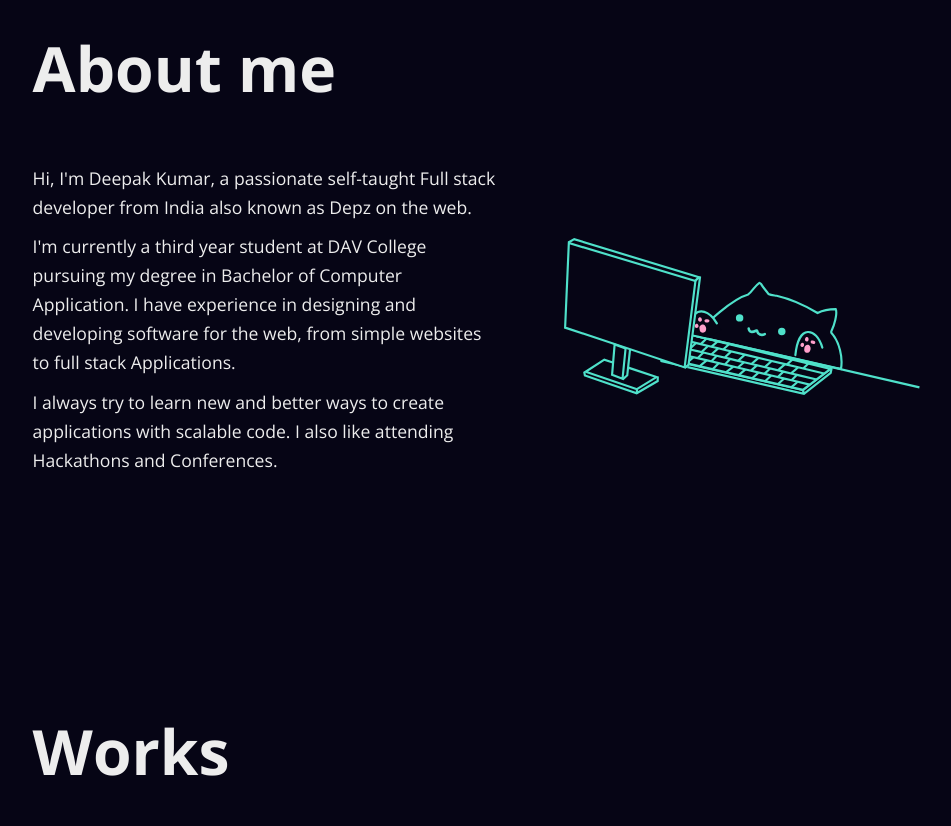
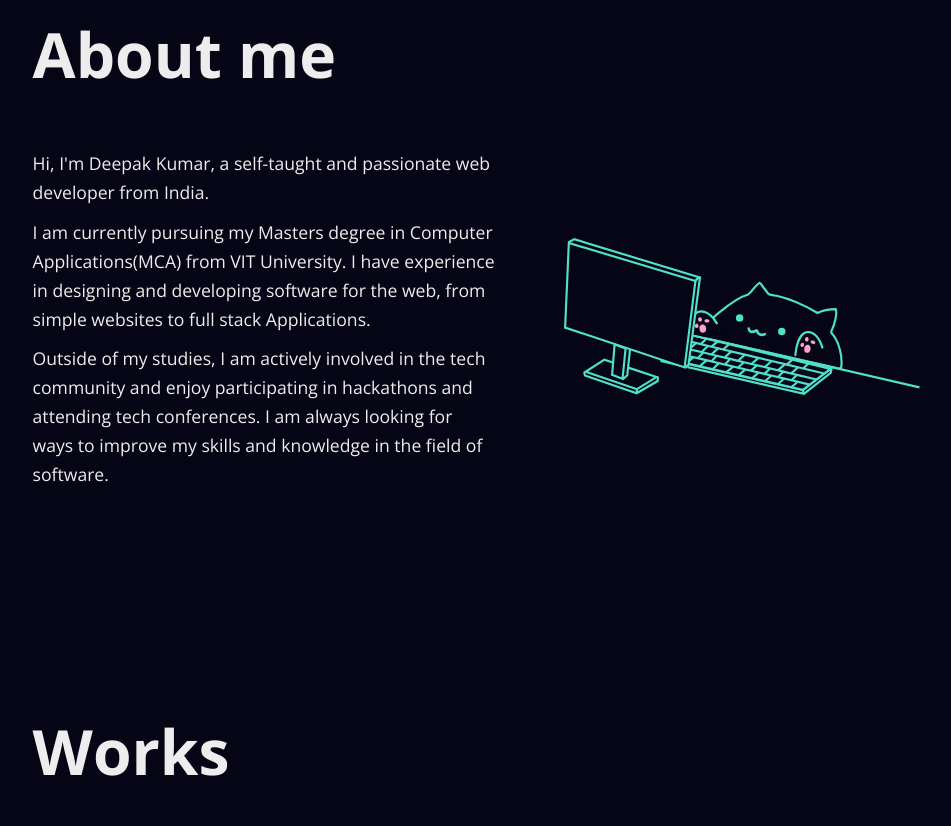
Before and after one commit to DepzXD/Portfolio, a Gatsby site: page / in a window 1280 px wide. Shown: the part 954-1780 px from the top of the page, without its empty margins (180-1131 px from the left). Built offline with nearby package versions, Linux system fonts and the light colour scheme; Gatsby itself is replaced by a stand-in of ours.

Commit message:
updated content.

```diff
--- a/src/components/Nav.js
+++ b/src/components/Nav.js
@@ -170,7 +170,7 @@ const Nav = () => {
           Contact
         </NavLink>
         <NavLinkExternal
-          to="https://drive.google.com/file/d/1FT2aI70X0oZFoZUDbx5-An9C11xGEvUY/view?usp=sharing"
+          to="https://drive.google.com/file/d/1u_wI-uehrAA6vrmqm9oLZtaWR5LssV0H/view?usp=sharing"
           target="_blank"
           onClick={() => setToggleBtn(false)}
         >
--- a/src/components/projects/Portfolio.js
+++ b/src/components/projects/Portfolio.js
@@ -25,6 +25,7 @@ const ImgContainer = styled.div`
     }
   }
   @media (min-width: 800px) {
+    max-width: 370px;
     grid-column: 7 / -1;
     grid-row: 1 / 1;
     z-index: 5;
--- a/src/components/projects/Rein.js
+++ b/src/components/projects/Rein.js
@@ -23,6 +23,7 @@ const ImgContainer = styled.div`
     }
   }
   @media (min-width: 800px) {
+    max-width: 370px;
     grid-column: 7 / -1;
     grid-row: 1 / 1;
     z-index: 5;
--- a/src/components/projects/RudeWallet.js
+++ b/src/components/projects/RudeWallet.js
@@ -25,6 +25,7 @@ const ImgContainer = styled.div`
     }
   }
   @media (min-width: 800px) {
+    max-width: 370px;
     grid-column: 7 / -1;
     grid-row: 1 / 1;
     z-index: 5;
--- a/src/components/projects/WereCat.js
+++ b/src/components/projects/WereCat.js
@@ -25,6 +25,7 @@ const ImgContainer = styled.div`
     }
   }
   @media (min-width: 800px) {
+    max-width: 370px;
     grid-column: 7 / -1;
     grid-row: 1 / 1;
     z-index: 5;
--- a/src/components/sections/About.js
+++ b/src/components/sections/About.js
@@ -56,19 +56,20 @@ const About = () => {
         <BongoCat />
         <TextBlock>
           <p>
-            Hi, I'm Deepak Kumar, a passionate self-taught Full stack developer
-            from India also known as Depz on the web.
+            Hi, I'm Deepak Kumar, a self-taught and passionate web developer
+            from India.
           </p>
           <p>
-            I'm currently a third year student at DAV College pursuing my degree
-            in Bachelor of Computer Application. I have experience in designing
-            and developing software for the web, from simple websites to full
-            stack Applications.
+            I am currently pursuing my Masters degree in Computer
+            Applications(MCA) from VIT University. I have experience in
+            designing and developing software for the web, from simple websites
+            to full stack Applications.
           </p>
           <p>
-            I always try to learn new and better ways to create applications
-            with scalable code. I also like attending Hackathons and
-            Conferences.
+            Outside of my studies, I am actively involved in the tech community
+            and enjoy participating in hackathons and attending tech
+            conferences. I am always looking for ways to improve my skills and
+            knowledge in the field of software.
           </p>
         </TextBlock>
       </Container>
--- a/src/components/sections/Contact.js
+++ b/src/components/sections/Contact.js
@@ -35,7 +35,7 @@ const Contact = () => {
           have a project you'd like to discuss or just want to say hi ? feel
           free to drop a message!
         </p>
-        <Button href="mailto:dk721572@gmail.com">Get in Touch</Button>
+        <Button href="mailto:deepak.k13@outlook.com">Get in Touch</Button>
       </Container>
     </ContactStyle>
   )
--- a/src/components/sections/Hero.js
+++ b/src/components/sections/Hero.js
@@ -14,7 +14,7 @@ const Container = styled.div`
   }
   @media (min-width: 800px) {
     height: ${({ full }) => full && '100vh'};
-    padding-right: 4rem;
+    // padding-right: 4rem;
   }
 `
 const Heading = styled.h1`
@@ -43,7 +43,7 @@ const Hero = () => {
         <Heading>Designer</Heading>
         <Heading>& Developer</Heading>
       </div>
-      <Button href="mailto:dk721572@gmail.com">Contact Me</Button>
+      <Button href="mailto:deepak.k13@outlook.com">Contact Me</Button>
     </Container>
   )
 }
```
Also changed, not shown: 1 other file.
